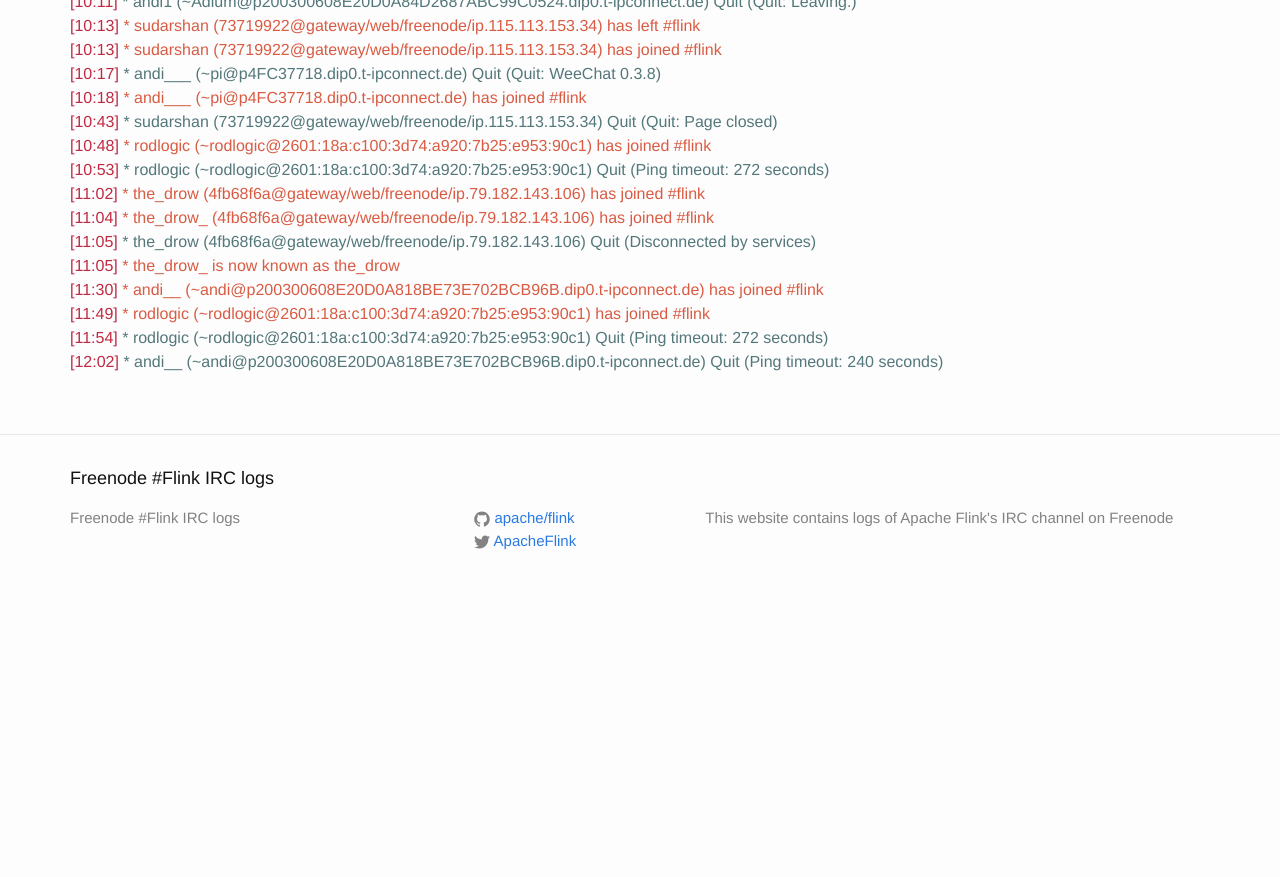
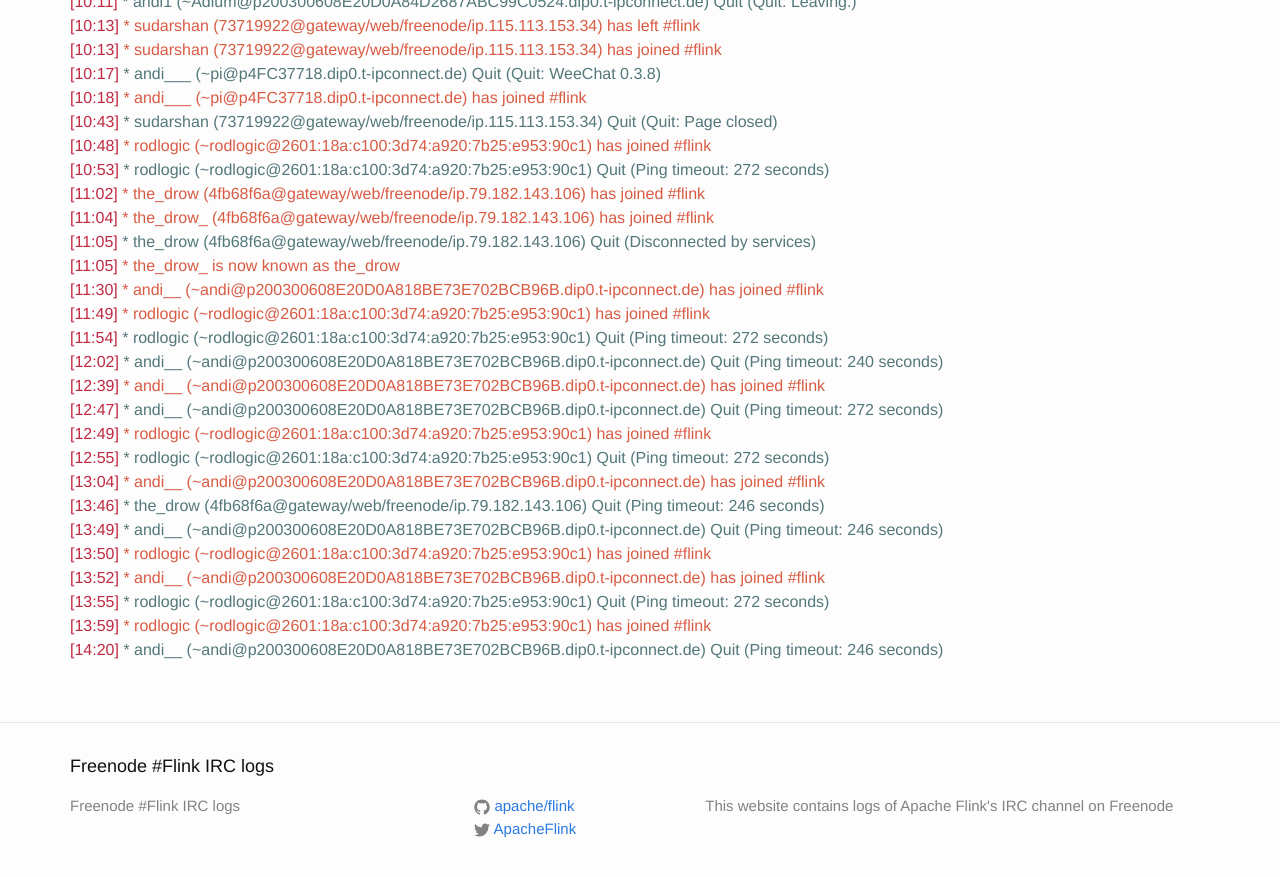
Before and after one commit to flink-irc-logs/flink-irc-logs.github.io, a Jekyll site: the page built from _posts/2015-11-21-logs.markdown, in a window 1280 px wide and 900 px high, scrolled down 786 px. Shown: the top 877 px of the window. Built offline with Jekyll 4.4.1, drawn with Linux system fonts in a browser that asks for light colours; before the commit the page ends 1398 px from its top, so only the background shows below that.

Commit message:
Update of the logs on Sat Nov 21 14:23:19 CET 2015

```diff
--- a/_posts/2015-11-21-logs.markdown
+++ b/_posts/2015-11-21-logs.markdown
@@ -44,3 +44,15 @@
 <span class="irc-date">[11:49]</span> <span class="irc-green">* rodlogic (~rodlogic@2601:18a:c100:3d74:a920:7b25:e953:90c1) has joined #flink</span><br />
 <span class="irc-date">[11:54]</span> <span class="irc-navy">* rodlogic (~rodlogic@2601:18a:c100:3d74:a920:7b25:e953:90c1) Quit (Ping timeout: 272 seconds)</span><br />
 <span class="irc-date">[12:02]</span> <span class="irc-navy">* andi__ (~andi@p200300608E20D0A818BE73E702BCB96B.dip0.t-ipconnect.de) Quit (Ping timeout: 240 seconds)</span><br />
+<span class="irc-date">[12:39]</span> <span class="irc-green">* andi__ (~andi@p200300608E20D0A818BE73E702BCB96B.dip0.t-ipconnect.de) has joined #flink</span><br />
+<span class="irc-date">[12:47]</span> <span class="irc-navy">* andi__ (~andi@p200300608E20D0A818BE73E702BCB96B.dip0.t-ipconnect.de) Quit (Ping timeout: 272 seconds)</span><br />
+<span class="irc-date">[12:49]</span> <span class="irc-green">* rodlogic (~rodlogic@2601:18a:c100:3d74:a920:7b25:e953:90c1) has joined #flink</span><br />
+<span class="irc-date">[12:55]</span> <span class="irc-navy">* rodlogic (~rodlogic@2601:18a:c100:3d74:a920:7b25:e953:90c1) Quit (Ping timeout: 272 seconds)</span><br />
+<span class="irc-date">[13:04]</span> <span class="irc-green">* andi__ (~andi@p200300608E20D0A818BE73E702BCB96B.dip0.t-ipconnect.de) has joined #flink</span><br />
+<span class="irc-date">[13:46]</span> <span class="irc-navy">* the_drow (4fb68f6a@gateway/web/freenode/ip.79.182.143.106) Quit (Ping timeout: 246 seconds)</span><br />
+<span class="irc-date">[13:49]</span> <span class="irc-navy">* andi__ (~andi@p200300608E20D0A818BE73E702BCB96B.dip0.t-ipconnect.de) Quit (Ping timeout: 246 seconds)</span><br />
+<span class="irc-date">[13:50]</span> <span class="irc-green">* rodlogic (~rodlogic@2601:18a:c100:3d74:a920:7b25:e953:90c1) has joined #flink</span><br />
+<span class="irc-date">[13:52]</span> <span class="irc-green">* andi__ (~andi@p200300608E20D0A818BE73E702BCB96B.dip0.t-ipconnect.de) has joined #flink</span><br />
+<span class="irc-date">[13:55]</span> <span class="irc-navy">* rodlogic (~rodlogic@2601:18a:c100:3d74:a920:7b25:e953:90c1) Quit (Ping timeout: 272 seconds)</span><br />
+<span class="irc-date">[13:59]</span> <span class="irc-green">* rodlogic (~rodlogic@2601:18a:c100:3d74:a920:7b25:e953:90c1) has joined #flink</span><br />
+<span class="irc-date">[14:20]</span> <span class="irc-navy">* andi__ (~andi@p200300608E20D0A818BE73E702BCB96B.dip0.t-ipconnect.de) Quit (Ping timeout: 246 seconds)</span><br />
```
